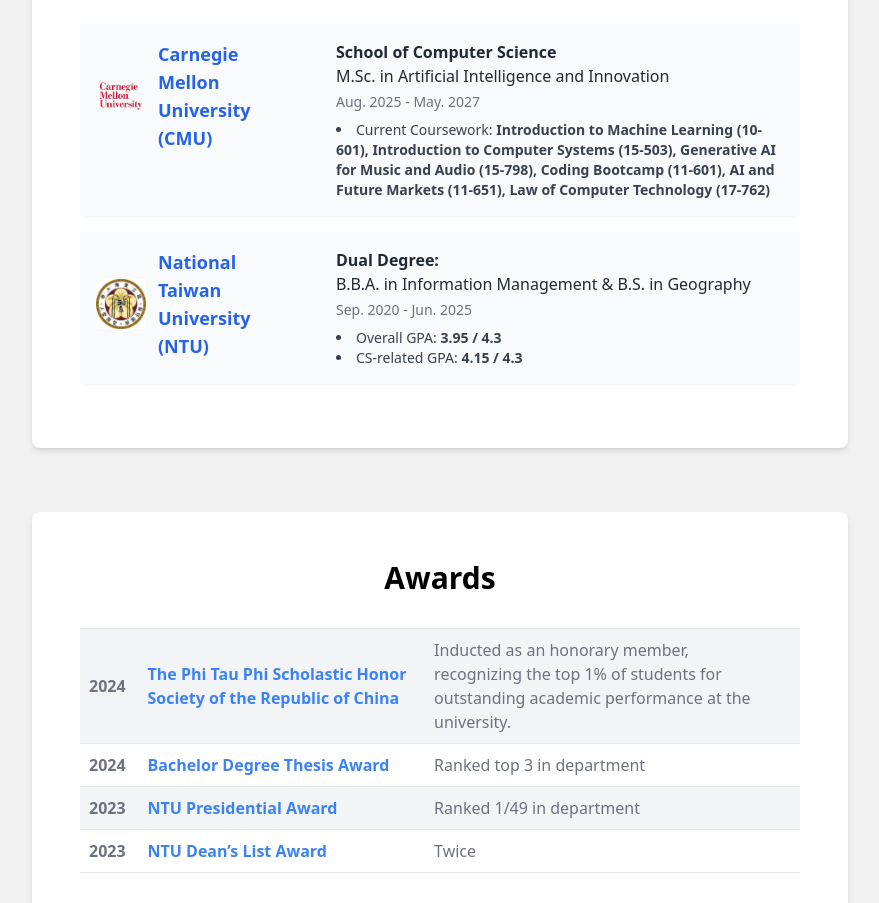
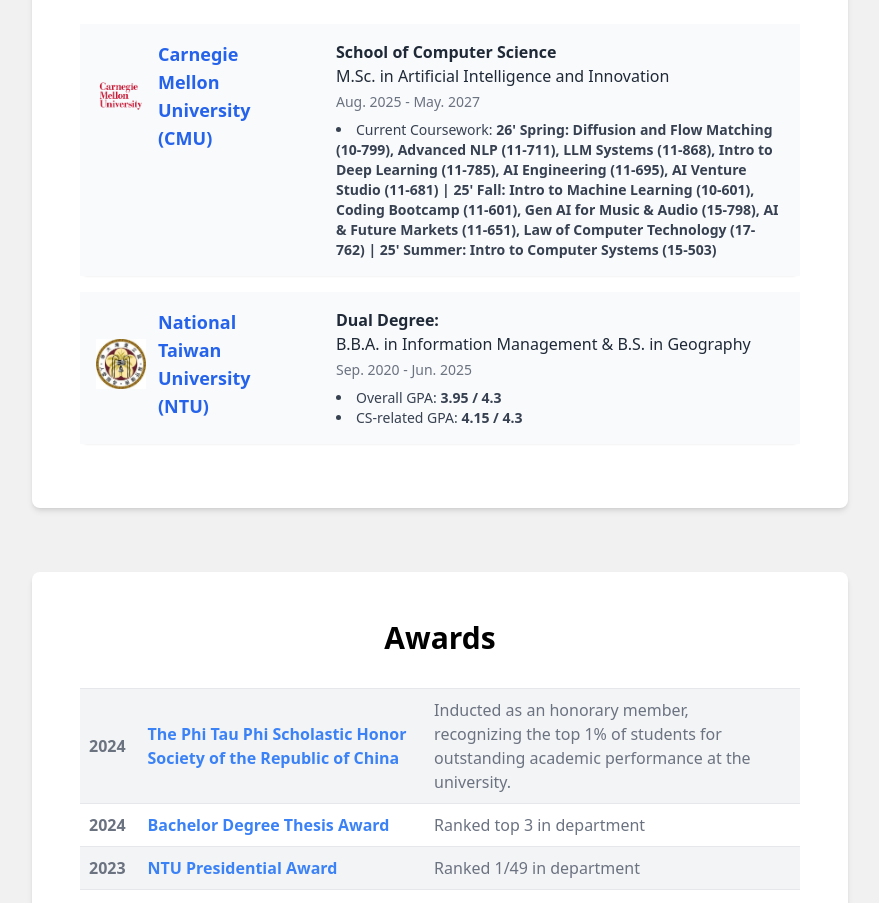
Before and after one commit to buffett0323/buffett0323.github.io, a Next.js app: page /about in a window 1280 px wide. Shown: the part 1100-2003 px from the top of the page, without its empty margins (200-1079 px from the left). Built offline with nearby package versions, Linux system fonts and the light colour scheme.

Commit message:
Course work update

```diff
--- a/constants/about.tsx
+++ b/constants/about.tsx
@@ -93,7 +93,7 @@
     degree_name: "M.Sc. in Artificial Intelligence and Innovation",
     period: "Aug. 2025 - May. 2027",
     gpa: [
-      {label: "Current Coursework", value: "Introduction to Machine Learning (10-601), Introduction to Computer Systems (15-503), Generative AI for Music and Audio (15-798), Coding Bootcamp (11-601), AI and Future Markets (11-651), Law of Computer Technology (17-762)"},
+      {label: "Current Coursework", value: "26' Spring: Diffusion and Flow Matching (10-799), Advanced NLP (11-711), LLM Systems (11-868), Intro to Deep Learning (11-785), AI Engineering (11-695), AI Venture Studio (11-681) | 25' Fall: Intro to Machine Learning (10-601), Coding Bootcamp (11-601), Gen AI for Music & Audio (15-798), AI & Future Markets (11-651), Law of Computer Technology (17-762) | 25' Summer: Intro to Computer Systems (15-503)"},
       // { label: "Overall GPA", value: "3.95 / 4.3" },
       // { label: "CS-related GPA", value: "4.15 / 4.3" },
     ],
```
Also changed, not shown: 1 other file (tests, documents, lock files or other folders).
